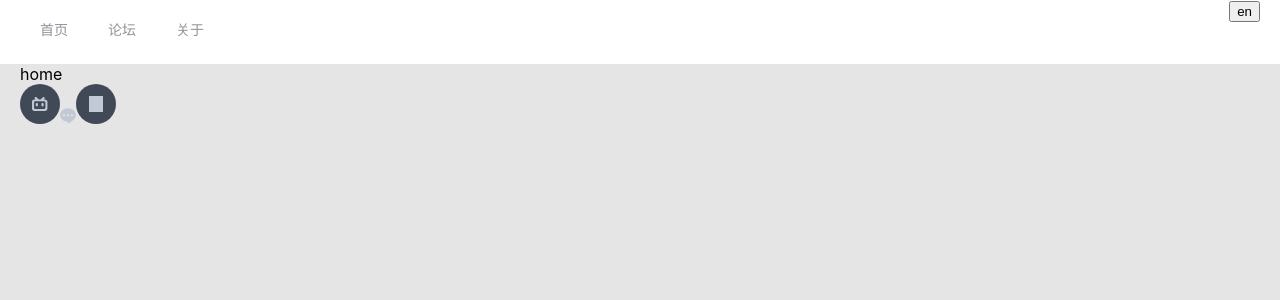
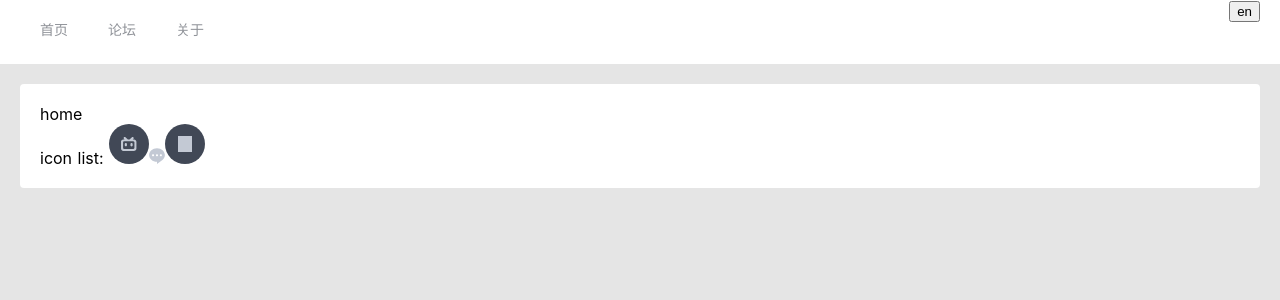
Before and after one commit to liufeihe/nuxt-demo, a Nuxt app: page / in a window 1280 px wide. Shown: the top 300 px of the page. Built offline with nearby package versions, Linux system fonts and the light colour scheme; what vue-quill-editor would draw is missing.

Commit message:
add style

```diff
--- a/layouts/default.vue
+++ b/layouts/default.vue
@@ -38,10 +38,14 @@ html {
 .page-wrapper{
   min-height: calc(100vh - 64px);
   background-color: #e5e5e5;
+  padding: 20px 0;
 }
 .page-content{
   width: 1240px;
   margin: 0 auto;
+  background-color: white;
+  padding: 20px;
+  border-radius: 4px;
 }
 
 </style>
--- a/pages/forum/index.vue
+++ b/pages/forum/index.vue
@@ -1,7 +1,15 @@
 <template>
   <div class="page-forum">
-    forum
-    <QuillEditor />
+    <div class="title">forum</div>
+    <el-tabs v-model="editorType" @tab-click="handleClick">
+      <el-tab-pane label="Quill" name="quill">
+        <QuillEditor />
+      </el-tab-pane>
+      <el-tab-pane label="Tinymce" name="tinymce">
+
+      </el-tab-pane>
+    </el-tabs>
+
   </div>
 </template>
 <script>
@@ -13,11 +21,17 @@ export default {
   },
   data(){
     return {
-      type: 'quill',
+      editorType: 'quill',
+    }
+  },
+  methods: {
+    handleClick(){
+
     }
   }
 }
 </script>
 <style lang="scss" scoped>
-
+.page-forum{
+}
 </style>
--- a/pages/index.vue
+++ b/pages/index.vue
@@ -2,10 +2,10 @@
   <div>
     <div class="home-content">
       <div>home</div>
-
-      <img src="@/assets/svg/icon_bili.svg" />
-      <img src="@/assets/svg/icon_comment.svg" />
-      <img src="@/assets/svg/icon_douyin.svg" />
+      <div class="icon-list">
+        icon list:
+        <img :src="getIconUrl(item)" v-for="(item,idx) in iconList" :key="idx" />
+      </div>
     </div>
   </div>
 </template>
@@ -13,6 +13,16 @@
 <script>
 
 export default {
+  data(){
+    return {
+      iconList: ['bili','comment','douyin'],
+    }
+  },
+  methods: {
+    getIconUrl(item){
+      return require(`@/assets/svg/icon_${item}.svg`)
+    }
+  }
 }
 </script>
 
```
